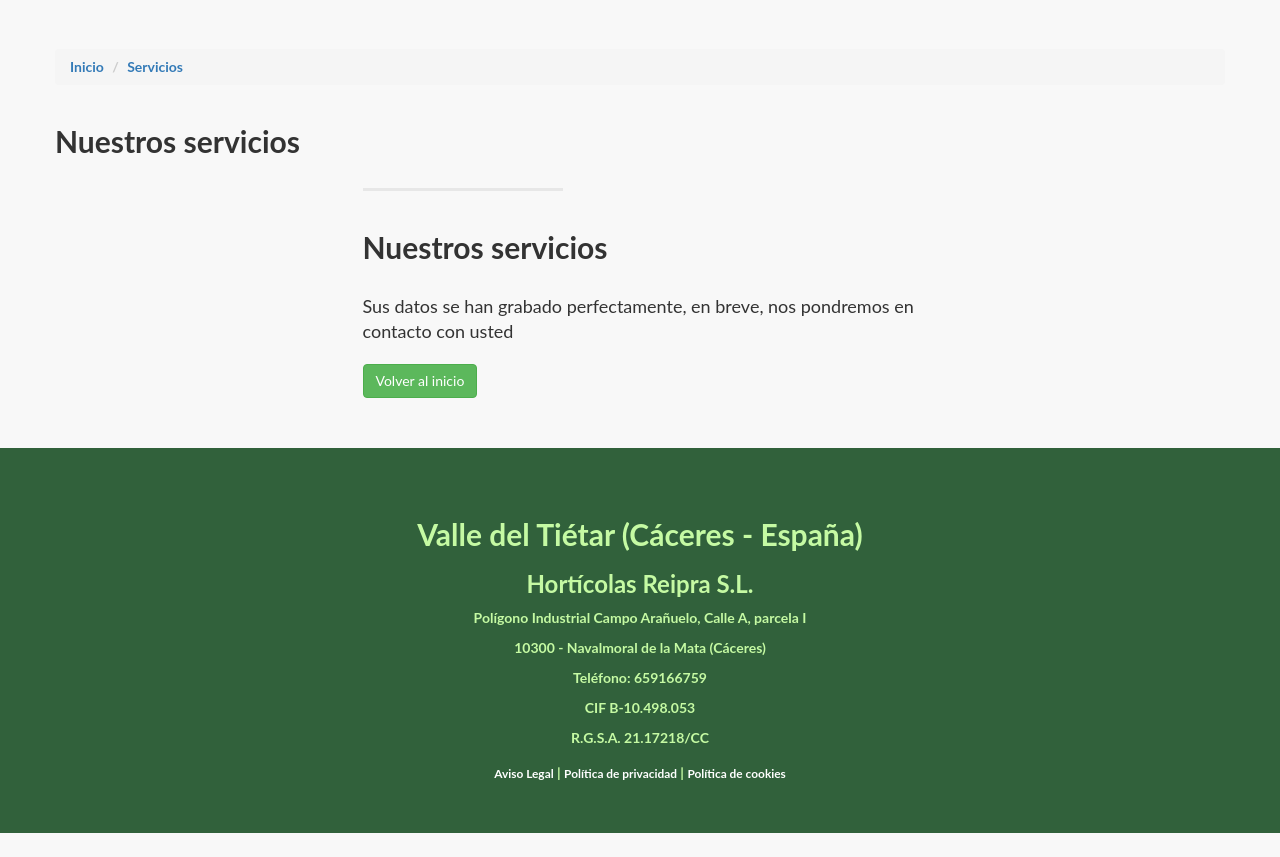
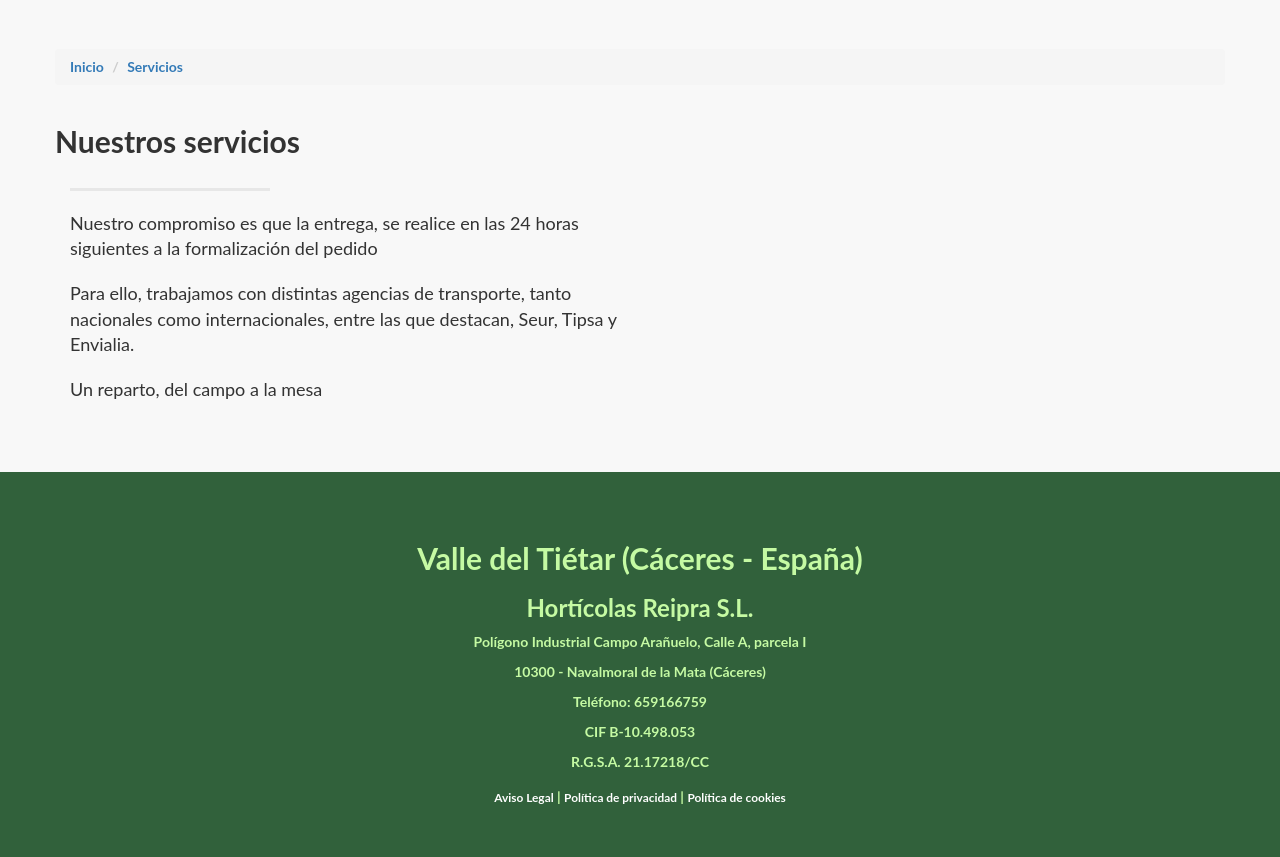
Before and after one commit to kikega/tietar, a Django app: page /servicios/ in a window 1280 px wide. Shown: the part 241-1098 px from the top of the page. Before the commit the page ends 1074 px from the top, so only its background shows below. Run offline with Django 3.2, Linux system fonts and the light colour scheme; some libraries are stand-ins or nearby versions.

Commit message:
Arreglo de servicios y produccion

```diff
--- a/templates/base.html
+++ b/templates/base.html
@@ -197,6 +197,12 @@
     <!-- Bootstrap Core JavaScript -->
     <script src="{% static 'js/bootstrap.min.js' %}"></script>
 
+
+    {% block scripts %}
+
+    {% endblock scripts %}
+
+
 </body>
 
 </html>
--- a/templates/servicios.html
+++ b/templates/servicios.html
@@ -35,16 +35,12 @@
             <h2>Nuestros servicios</h2>
         </div>
         <div class="row">
-            <div class="col-lg-6 col-lg-offset-3 col-sm-6">
+            <div class="col-lg-6 col-sm-6">
                 <hr class="section-heading-spacer">
                 <div class="clearfix"></div>
-                <h2 class="section-heading">Nuestros servicios</h2>
-                <p class="lead">Sus datos se han grabado perfectamente, en breve, nos pondremos en contacto con usted</p>
-            </div>
-        </div>
-        <div class="row">
-            <div class="col-lg-6 col-lg-offset-3 col-sm-6">
-                <a class="btn btn-success" href="{% url 'index' %}">Volver al inicio</a>
+                <p class="lead">Nuestro compromiso es que la entrega, se realice en las 24 horas siguientes a la formalización del pedido</p>
+                <p class="lead">Para ello, trabajamos con distintas agencias de transporte, tanto nacionales como internacionales, entre las que destacan, Seur, Tipsa y Envialia.</p>
+                <p class="lead">Un reparto, del campo a la mesa</p>
             </div>
         </div>
     </div>
```
Also changed, not shown: templates/galeria.html (+12 -0 lines), templates/produccion.html (+3 -8 lines).
